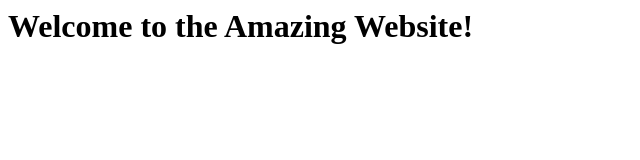
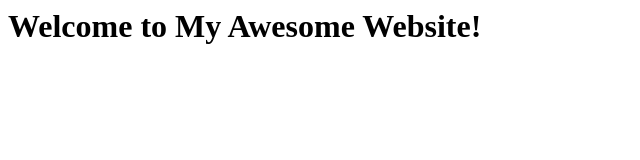
Before and after one commit to 2006simran/1simran-demo, a plain HTML site: page index.html in a window 1280 px wide. Shown: the whole page, without its empty margins (0-640 px from the left). Drawn offline with Linux system fonts and the light colour scheme.

Commit message:
Changed heading in main branch

```diff
--- a/index.html
+++ b/index.html
@@ -1 +1 @@
-<h1>Welcome to the Amazing Website!</h1>
+<h1>Welcome to My Awesome Website!</h1>
```
